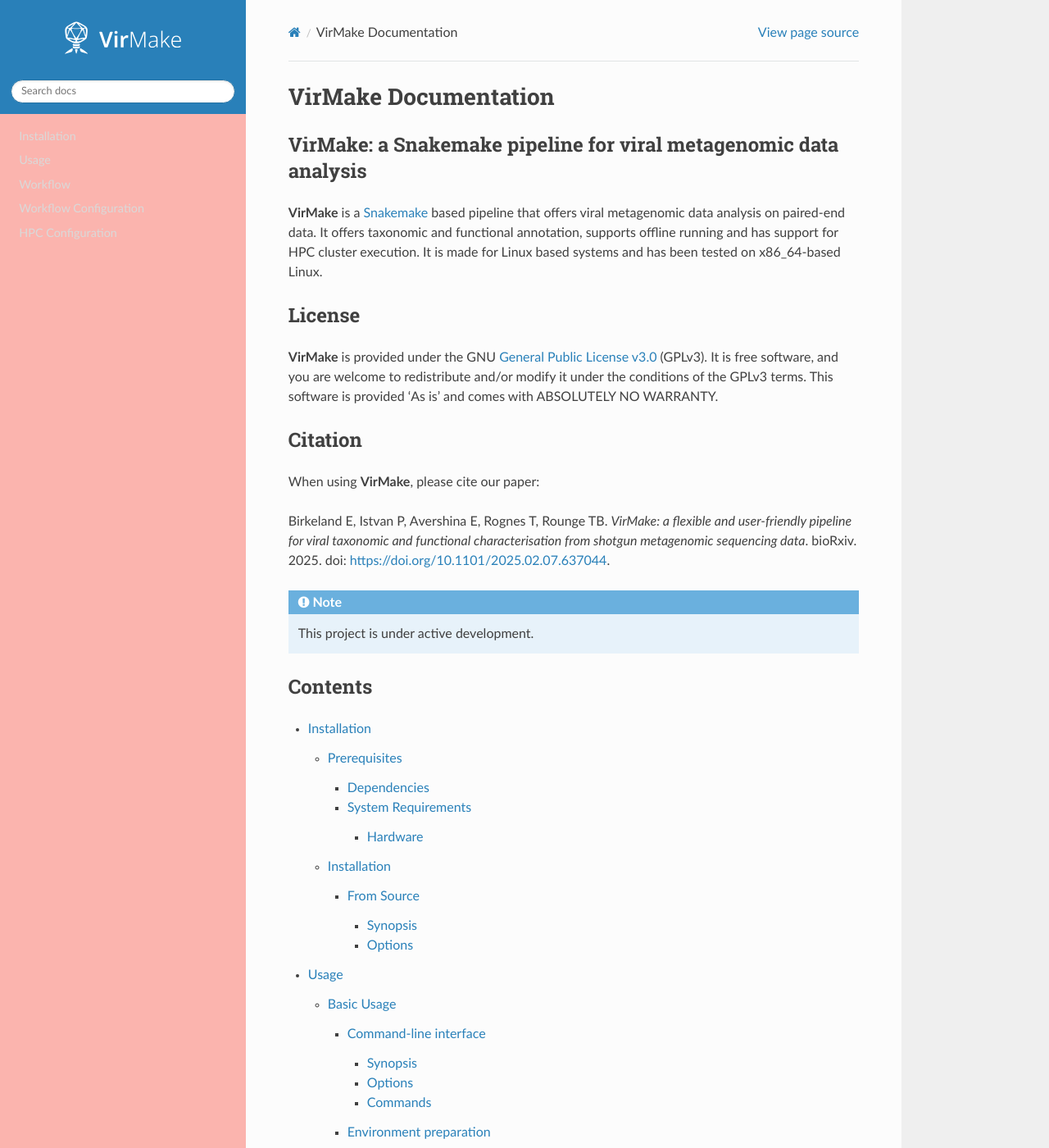
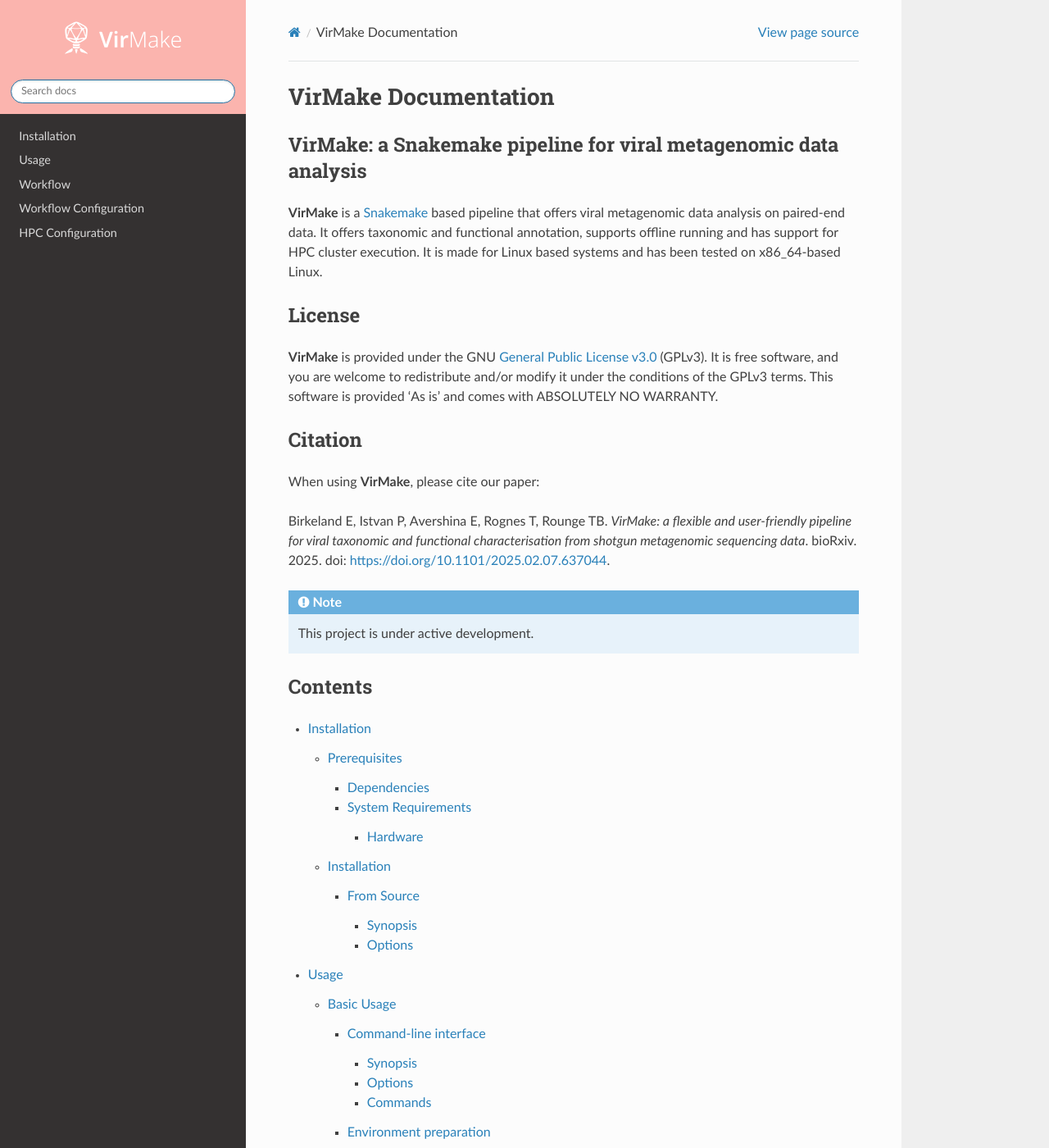
Before and after one commit to sverre-branders/rtd-virmake-test, a Sphinx documentation site: the page built from docs/source/index.rst, in a window 1280 px wide and 1400 px high. Shown: the whole window at 82% size. Built offline with Sphinx 7.4.7 and the Read the Docs theme 3.1.0, drawn with Linux system fonts in a browser that asks for light colours.

Commit message:
Revert "Updated css"
This reverts commit ea4e6ee350368d4177faa0760310f000fbc7c031.

```diff
--- a/docs/source/_static/virmake.css
+++ b/docs/source/_static/virmake.css
@@ -2,10 +2,6 @@
     --color-brand-primary: #fbb4ae;
 }
 
-.wy-nav-side {
+.wy-side-nav-search, .wy-nav-top {
     background: var(--color-brand-primary, #fbb4ae);
 }
-
-.wy-menu-vertical a:active {
-    background-color: #e89b96;
-}
```
